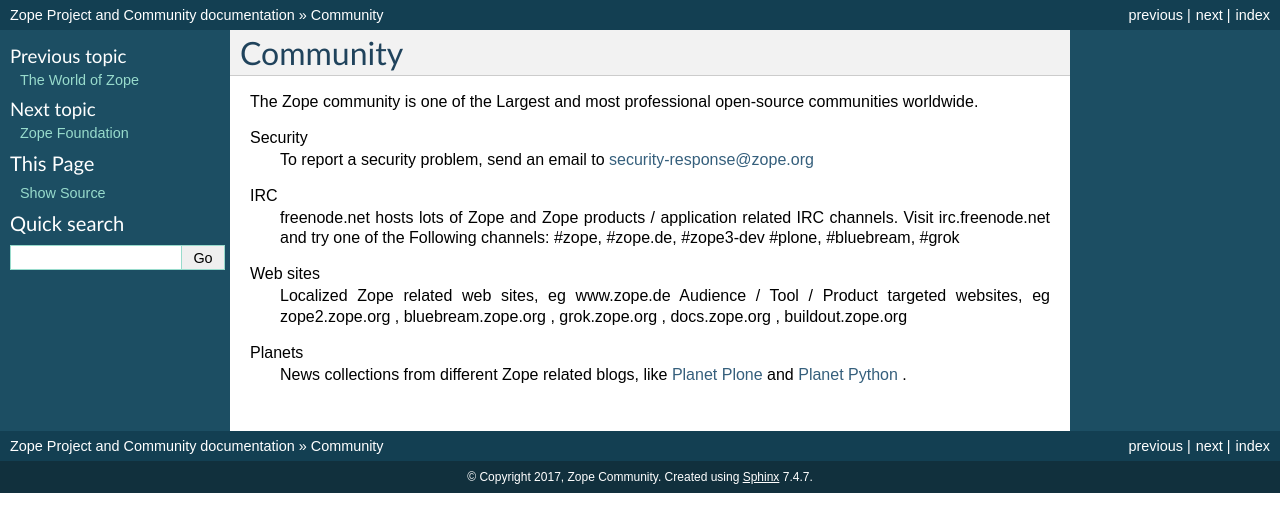
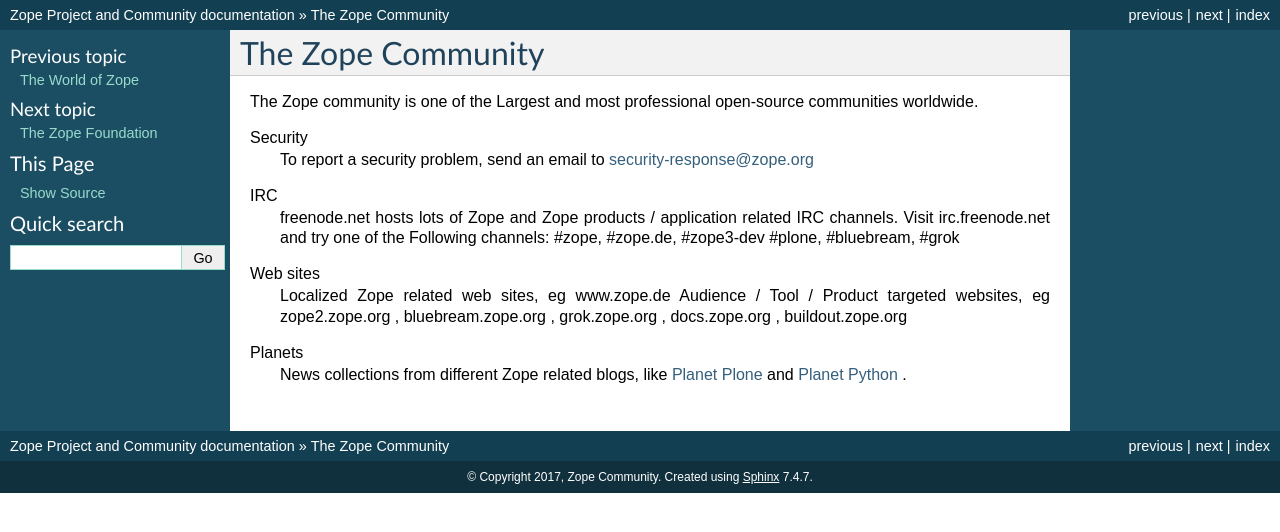
Before and after one commit to zopefoundation/www.zope.org, a Sphinx documentation site: the page built from docs/community.rst, in a window 1280 px wide. Shown: the top 532 px of the page. Built offline with Sphinx 7.4.7, drawn with Linux system fonts in a browser that asks for light colours.

Commit message:
- improve wording and fix header levels

```diff
--- a/docs/community.rst
+++ b/docs/community.rst
@@ -1,6 +1,5 @@
-=========
-Community
-=========
+The Zope Community
+==================
 
 The Zope community is one of the Largest and most professional
 open-source communities worldwide.
--- a/docs/foundation.rst
+++ b/docs/foundation.rst
@@ -1,6 +1,5 @@
-===============
-Zope Foundation
-===============
+The Zope Foundation
+===================
 
 The Zope Foundation has the goal to promote, maintain, and develop the
 Zope platform. It does this by supporting the Zope community.
```
Also changed, not shown: docs/world.rst (+4 -5 lines).
